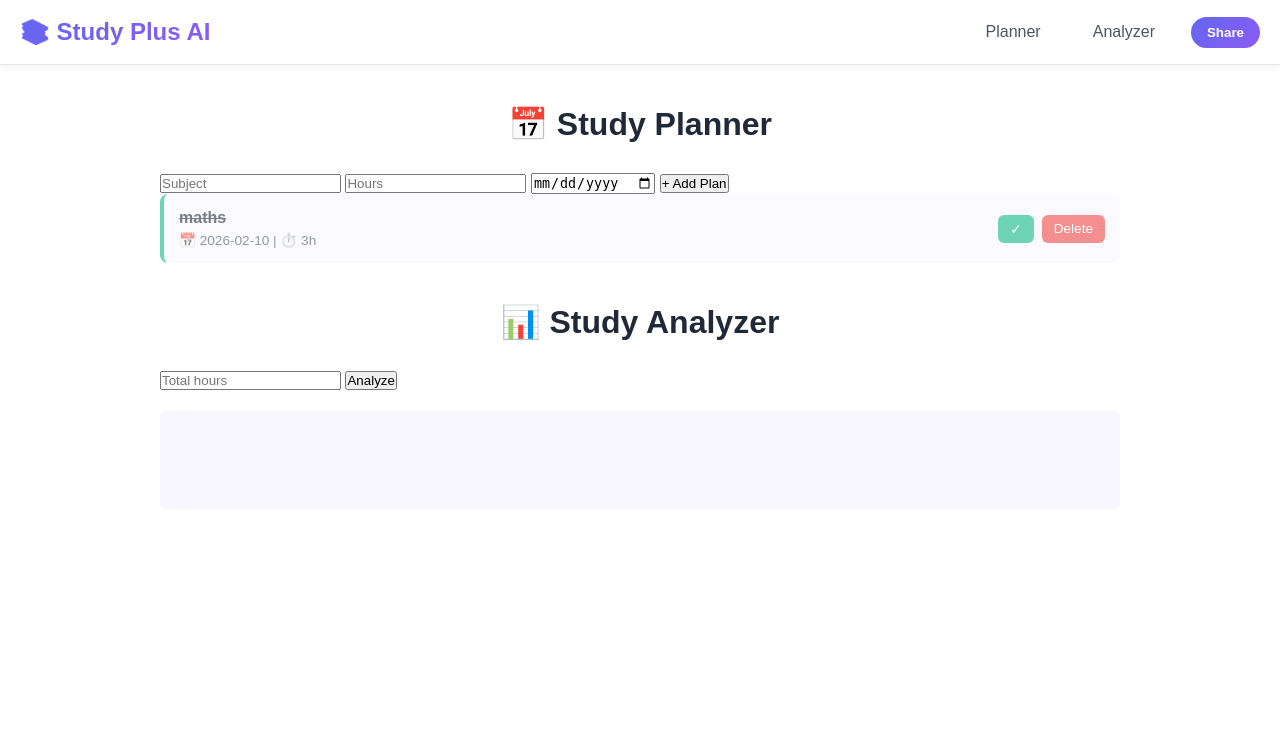
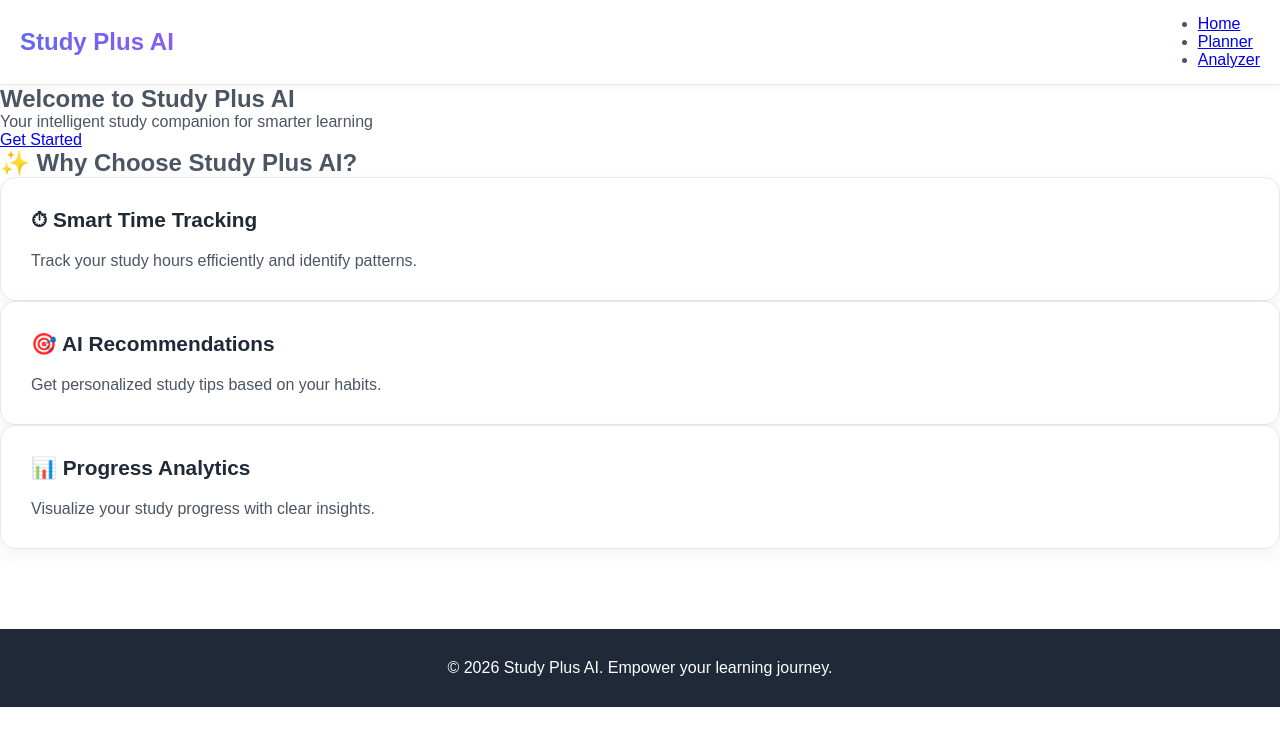
Before and after one commit to jasmansinghtak948-eng/Studyplusai, a Flask app: page / in a window 1280 px wide. Shown: the top 746 px of the page. Run offline with Flask 3, Linux system fonts and the light colour scheme; a map, chart or similar area stays blank.

Commit message:
Update index.html

```diff
--- a/templates/index.html
+++ b/templates/index.html
@@ -1,54 +1,55 @@
 <!DOCTYPE html>
-<html>
+<html lang="en">
 <head>
-  <title>Study Plus AI</title>
-  <link rel="stylesheet" href="/static/style.css">
-  <meta charset="UTF-8">
-  <meta name="viewport" content="width=device-width, initial-scale=1.0">
-  <meta name="theme-color" content="#6366f1">
+    <meta charset="UTF-8">
+    <title>Study Plus AI</title>
+    <link rel="stylesheet" href="{{ url_for('static', filename='style.css') }}">
 </head>
 <body>
 
+<!-- NAVBAR -->
 <nav class="navbar">
-  <div class="logo">📚 Study Plus AI</div>
-  <div class="nav-links">
-    <a onclick="scrollTo('planner')">Planner</a>
-    <a onclick="scrollTo('analyzer')">Analyzer</a>
-    <button class="share-btn" onclick="shareApp()">Share</button>
-  </div>
+    <div class="logo">Study Plus AI</div>
+    <ul>
+        <li><a href="/">Home</a></li>
+        <li><a href="/planner">Planner</a></li>
+        <li><a href="/analyzer">Analyzer</a></li>
+    </ul>
 </nav>
 
-<section id="planner" class="section">
-  <h2>📅 Study Planner</h2>
-  <div class="form-container">
-    <input id="subject" type="text" placeholder="Subject" required>
-    <input id="hours" type="number" step="0.5" placeholder="Hours" min="0.5" required>
-    <input id="date" type="date" required>
-    <button onclick="addPlan()" class="btn">+ Add Plan</button>
-  </div>
-  <div id="plansList" class="plans-list"></div>
+<!-- HERO / LANDING SECTION -->
+<section class="hero">
+    <h1>Welcome to Study Plus AI</h1>
+    <p>Your intelligent study companion for smarter learning</p>
+    <a href="/planner" class="btn">Get Started</a>
 </section>
 
-<section id="analyzer" class="section">
-  <h2>📊 Study Analyzer</h2>
-  <div class="form-container">
-    <input id="analyzeHours" type="number" step="0.1" placeholder="Total hours" min="0" required>
-    <button onclick="analyze()" class="btn">Analyze</button>
-  </div>
-  <div id="result" class="result"></div>
-  <canvas id="chart"></canvas>
+<!-- WHY CHOOSE SECTION -->
+<section class="features">
+    <h2>✨ Why Choose Study Plus AI?</h2>
+
+    <div class="feature-box">
+        <div class="card">
+            <h3>⏱ Smart Time Tracking</h3>
+            <p>Track your study hours efficiently and identify patterns.</p>
+        </div>
+
+        <div class="card">
+            <h3>🎯 AI Recommendations</h3>
+            <p>Get personalized study tips based on your habits.</p>
+        </div>
+
+        <div class="card">
+            <h3>📊 Progress Analytics</h3>
+            <p>Visualize your study progress with clear insights.</p>
+        </div>
+    </div>
 </section>
 
-<div id="shareModal" class="modal" style="display:none;">
-  <div class="modal-content">
-    <span onclick="closeShare()" style="cursor:pointer;float:right;font-size:24px;">✕</span>
-    <h2>Share Study Plus AI</h2>
-    <input id="shareLink" type="text" readonly>
-    <button onclick="copyLink()" class="btn">Copy Link</button>
-  </div>
-</div>
+<!-- ENDING / FOOTER -->
+<footer class="footer">
+    <p>© 2026 Study Plus AI. Empower your learning journey.</p>
+</footer>
 
-<script src="https://cdn.jsdelivr.net/npm/chart.js"></script>
-<script src="/static/script.js"></script>
 </body>
 </html>
```
